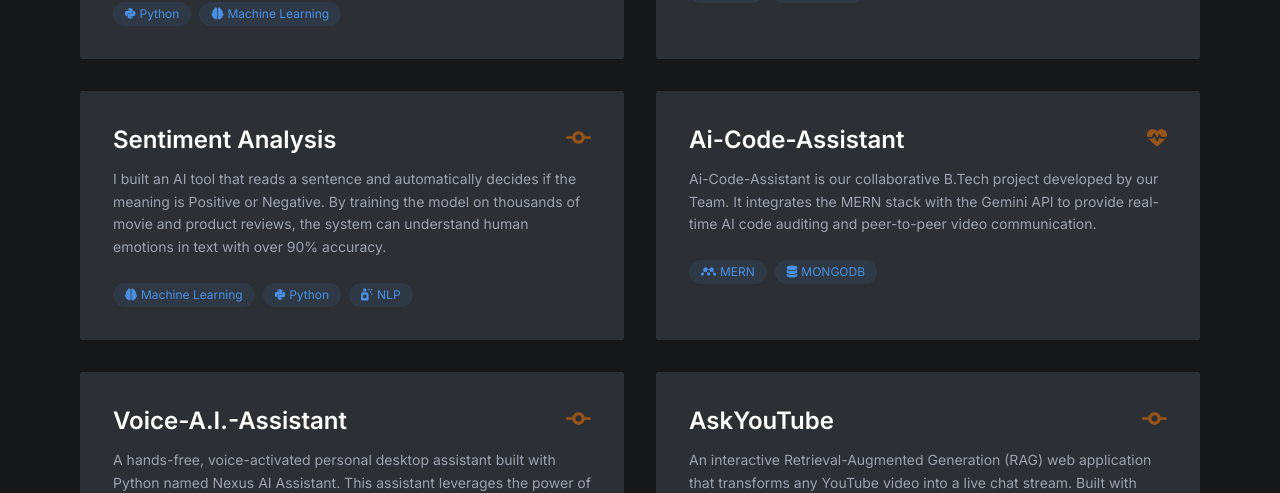
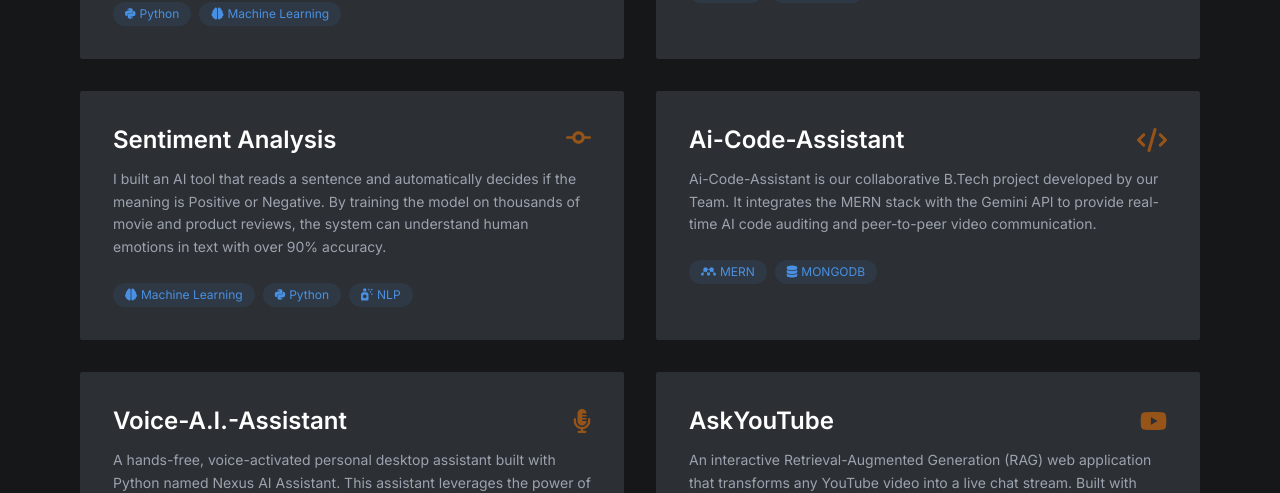
Before and after one commit to up65akhil/Portfolio-website, a plain HTML site: page index.html in a window 1280 px wide. Shown: the part 2585-3078 px from the top of the page. Drawn offline with nearby package versions, Linux system fonts and the light colour scheme; no server answers.

Commit message:
Update index.html

```diff
--- a/index.html
+++ b/index.html
@@ -212,7 +212,7 @@
                     <div class="absolute top-0 left-0 w-full h-1 bg-saffron transform scale-x-0 group-hover:scale-x-100 transition-transform origin-left duration-500"></div>
                     <div class="flex justify-between items-start mb-3">
                         <h3 class="text-2xl font-bold text-white">Ai-Code-Assistant</h3>
-                        <i class="fa-solid fa-heart-pulse text-saffron opacity-50 text-xl"></i>
+                        <i class="fa-solid fa-code text-saffron opacity-50 text-2xl group-hover:opacity-100 transition-opacity"></i>
                     </div>
                     <p class="text-gray-400 mb-6 text-sm leading-relaxed">Ai-Code-Assistant is our collaborative B.Tech project developed by our Team. It integrates the MERN stack with the Gemini API to provide real-time AI code auditing and peer-to-peer video communication.</p>
                     <div class="flex flex-wrap gap-2">
@@ -225,7 +225,7 @@
                     <div class="absolute top-0 left-0 w-full h-1 bg-saffron transform scale-x-0 group-hover:scale-x-100 transition-transform origin-left duration-500"></div>
                     <div class="flex justify-between items-start mb-3">
                         <h3 class="text-2xl font-bold text-white">Voice-A.I.-Assistant</h3>
-                        <i class="fa-solid fa-code-commit text-saffron opacity-50 text-xl"></i>
+                        <i class="fa-solid fa-microphone-lines text-saffron opacity-50 text-2xl group-hover:opacity-100 transition-opacity"></i>
                     </div>
                     <p class="text-gray-400 mb-6 text-sm leading-relaxed">A hands-free, voice-activated personal desktop assistant built with Python named Nexus AI Assistant. This assistant leverages the power of Google's Gemini 2.5 Flash for intelligent conversation and utilizes the native Windows SAPI (Speech API) for offline, zero-cost voice feedback.</p>
                     <div class="flex flex-wrap gap-2">
@@ -239,7 +239,7 @@
                     <div class="absolute top-0 left-0 w-full h-1 bg-saffron transform scale-x-0 group-hover:scale-x-100 transition-transform origin-left duration-500"></div>
                     <div class="flex justify-between items-start mb-3">
                         <h3 class="text-2xl font-bold text-white">AskYouTube</h3>
-                        <i class="fa-solid fa-code-commit text-saffron opacity-50 text-xl"></i>
+                        <i class="fa-brands fa-youtube text-saffron opacity-50 text-2xl group-hover:opacity-100 transition-opacity"></i>
                     </div>
                     <p class="text-gray-400 mb-6 text-sm leading-relaxed">An interactive Retrieval-Augmented Generation (RAG) web application that transforms any YouTube video into a live chat stream. Built with FastAPI, LangChain, FAISS, and Google Gemini, this tool indexes video transcripts in seconds and delivers precise, context-aware answers inside an authentic YouTube Dark Mode interface.</p>
                     <div class="flex flex-wrap gap-2">
```
